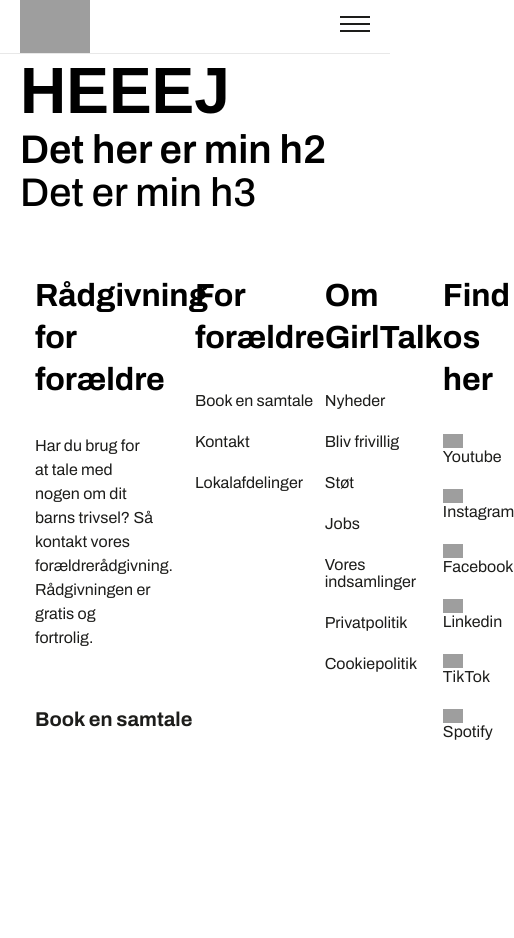
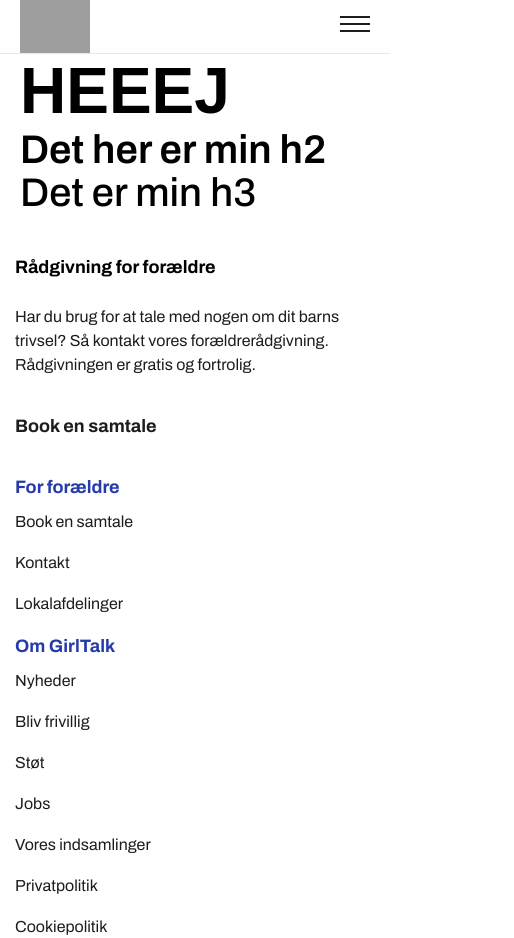
Before and after one commit to espi0001/girltalksite, an Astro site: page / in a window 390 px wide. Shown: the top 938 px of the page, 514 px wide, since content can reach past the window. Before the commit the page ends 861 px from the top, so only its background shows below. Built offline with nearby package versions, Linux system fonts and the light colour scheme; Astro itself is replaced by a stand-in of ours; grey boxes are pictures that could not be loaded; a web font is replaced by a local one.

Commit message:
footer til mobil og web

```diff
--- a/src/components/Footer.astro
+++ b/src/components/Footer.astro
@@ -63,29 +63,102 @@ import "../styles/style.css";
     <div class="footer_header">
       <h3>Find os her</h3>
     </div>
-    <div class="kasse_indhold">
-      <div>
+    <div class="kasse_indhold iconer">
+      <div class="icon">
         <a href="#" target="_blank"> <img src="/public/youtube.svg" alt="" /> Youtube</a>
       </div>
-      <div>
+      <div class="icon">
         <a href="#" target="_blank"> <img src="/public/instagram.svg" alt="" /> Instagram</a>
       </div>
-      <div>
+      <div class="icon">
         <a href="#" target="_blank"> <img src="/public/facebook.svg" alt="" /> Facebook</a>
       </div>
-      <div>
+      <div class="icon">
         <a href="#" target="_blank"> <img src="/public/linkedin.svg" alt="" /> Linkedin</a>
       </div>
-      <div>
+      <div class="icon">
         <a href="#" target="_blank"> <img src="/public/tiktok.svg" alt="" /> TikTok</a>
       </div>
-      <div>
+      <div class="icon">
         <a href="#" target="_blank"> <img src="/public/spotify.svg" alt="" /> Spotify</a>
       </div>
     </div>
   </article>
 
   <style>
+    footer {
+      background-color: var(--background-color);
+      display: block;
+      justify-content: space-between;
+      max-width: 1400px;
+      padding: 15px;
+      padding-top: 43px;
+      margin-bottom: 40px;
+    }
+
+    footer a {
+      text-decoration: none;
+    }
+
+    .kasse_indhold img {
+      width: 20px;
+      height: 14px;
+    }
+
+    .kasse_indhold {
+      padding-left: 0;
+    }
+    .kasse_indhold a {
+      margin-bottom: 24px;
+      line-height: 1.0625;
+      display: block;
+      width: fit-content;
+    }
+    .footer_header h3 {
+      font-size: 1.125rem;
+      line-height: 1.25rem;
+      margin-bottom: 28px;
+
+      text-transform: none;
+      font-weight: 700;
+    }
+    .kasse1 {
+      margin-bottom: 40px;
+    }
+    .kasse2 h3,
+    .kasse3 h3,
+    .kasse4 h3 {
+      font-size: 1.125rem;
+      margin-bottom: 16px;
+      line-height: 1.25rem;
+      color: var(--power-blue-color);
+    }
+    .footer_text {
+      margin-bottom: 38px;
+    }
+    .footer_text p {
+      font-size: 1rem;
+      line-height: 1.5rem;
+      width: 100%;
+    }
+    .footer_book_link a {
+      font-size: 1.125rem;
+      line-height: 1.375rem;
+
+      font-weight: 700;
+      text-decoration: none;
+    }
+
+    .iconer a {
+      display: flex;
+    }
+    .icon img {
+      margin-right: 12px;
+    }
+
+    /* ___________________________ TABLET  ___________________________*/
+    /* reglerne gælder når skærmen er minimum 768px */
+    @media screen and (min-width: 768px) {
       footer {
         /* text-align: left; */
         background-color: var(--background-color);
@@ -97,10 +170,6 @@ import "../styles/style.css";
         padding: 15px;
         margin-bottom: 82px;
         padding-top: 61px;
-    }
-
-    footer a {
-      text-decoration: none;
       }
 
       .kasse_indhold img {
@@ -125,6 +194,11 @@ import "../styles/style.css";
         margin-bottom: 33px;
       }
 
+      .kasse2 h3,
+      .kasse3 h3,
+      .kasse4 h3 {
+        font-size: 1.5625rem;
+      }
       .footer_text {
         margin-bottom: 58px;
       }
@@ -143,19 +217,13 @@ import "../styles/style.css";
       .kasse1 {
         width: 50%;
       }
-    /* .indhold {
+
+      .iconer a {
         display: flex;
-    flex-wrap: wrap;
       }
-
-  .kasse_indhold {
-    display: block;
+      .icon img {
+        margin-right: 12px;
       }
- */
-
-    /* ___________________________ TABLET  ___________________________*/
-    /* reglerne gælder når skærmen er minimum 768px */
-    @media screen and (min-width: 768px) {
     }
     /* ___________________________ DESKTOP  ___________________________*/
     @media screen and (min-width: 1024px) {
```
Lines whose indentation alone changed are shown as unchanged.
